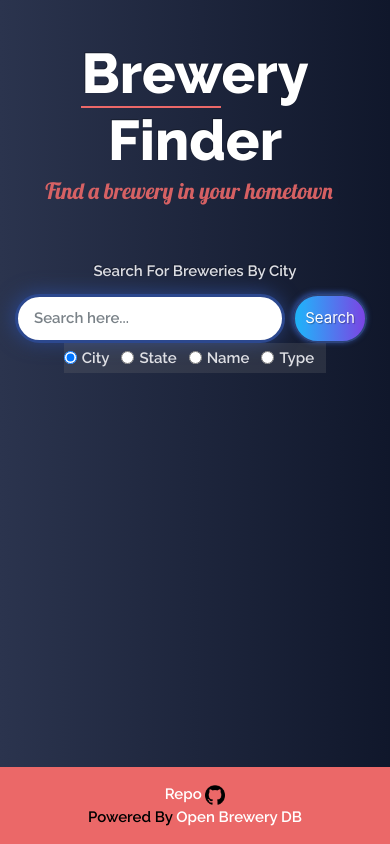
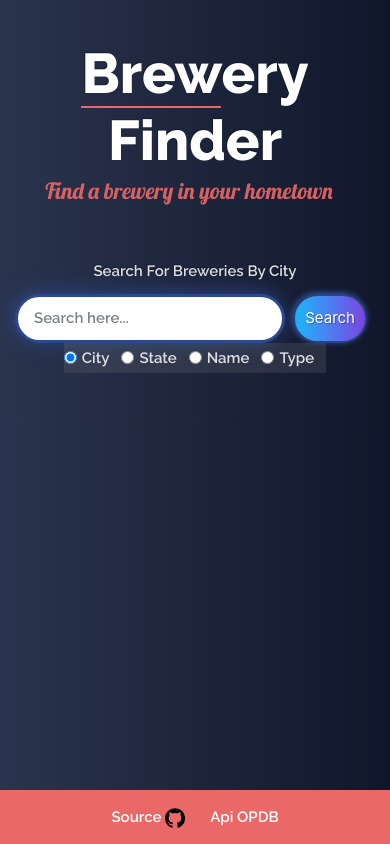
Before and after one commit to JasonFritsche/BreweryFinder, a React (Create React App) app: page / in a window 390 px wide. Built offline with nearby package versions, Linux system fonts and the light colour scheme; no server answers.

Commit message:
fix(Footer): update footer style to be inline  (#92)
* inline the footer elems on tablets, larger screens
* reformat footer style to use sass
* change logo id to class
* change text in footer Anchor components

closes #81

```diff
--- a/src/App.scss
+++ b/src/App.scss
@@ -8,7 +8,6 @@ $red: rgb(235, 104, 104);
   width: 100%;
   border: none;
   padding-top: 1rem;
-
 }
 
 .header-text {
@@ -101,7 +100,7 @@ $red: rgb(235, 104, 104);
   margin: 0 auto;
 }
 
-#logo {
+.logo {
   height: 20px;
 }
 
@@ -114,6 +113,19 @@ footer {
   bottom: 0;
   width: 100%;
   overflow: hidden;
+}
+
+.footer-content {
+  display: flex;
+  justify-content: center;
+
+  @media (max-width: 760px) {
+    display: block;
+  }
+
+  &__item:first-child {
+    margin-right: 25px;
+  }
 }
 
 .card {
--- a/src/components/Footer.js
+++ b/src/components/Footer.js
@@ -4,15 +4,19 @@ import githublogo from '../public/github-logo.png'
 
 const Footer = () => (
   <footer className="mx-auto py-3">
-    <div className="container text-center">
+    <div className="container text-center footer-content">
       <Anchor
         url="https://github.com/JasonFritsche/BreweryFinder"
-        classes="d-block"
+        classes="footer-content__item"
       >
-        Repo <img src={githublogo} id="logo" alt="github-logo" />
+        Source <img src={githublogo} className="logo" alt="github-logo" />
       </Anchor>
-      Powered By{' '}
-      <Anchor url="https://www.openbrewerydb.org">Open Brewery DB</Anchor>
+      <Anchor
+        url="https://www.openbrewerydb.org"
+        classes="footer-content__item"
+      >
+        Api OPDB
+      </Anchor>
     </div>
   </footer>
 )
```
